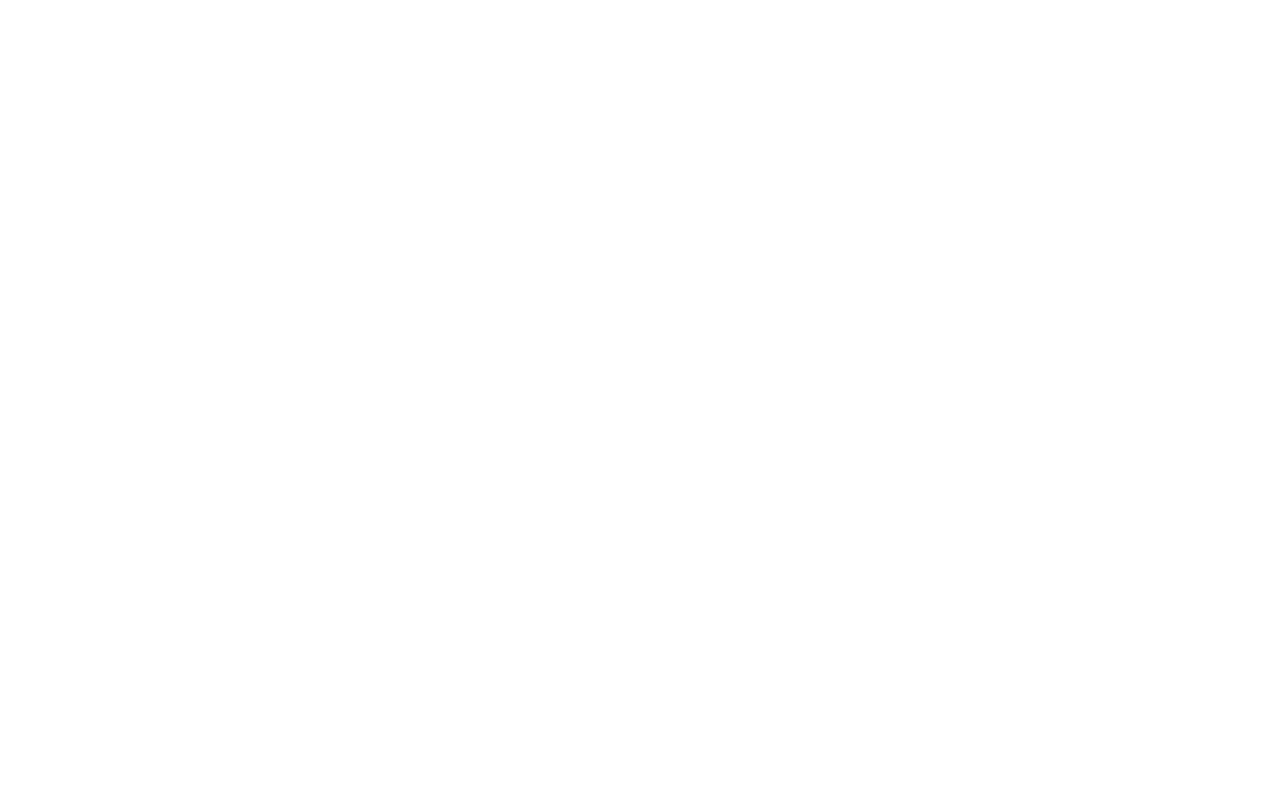
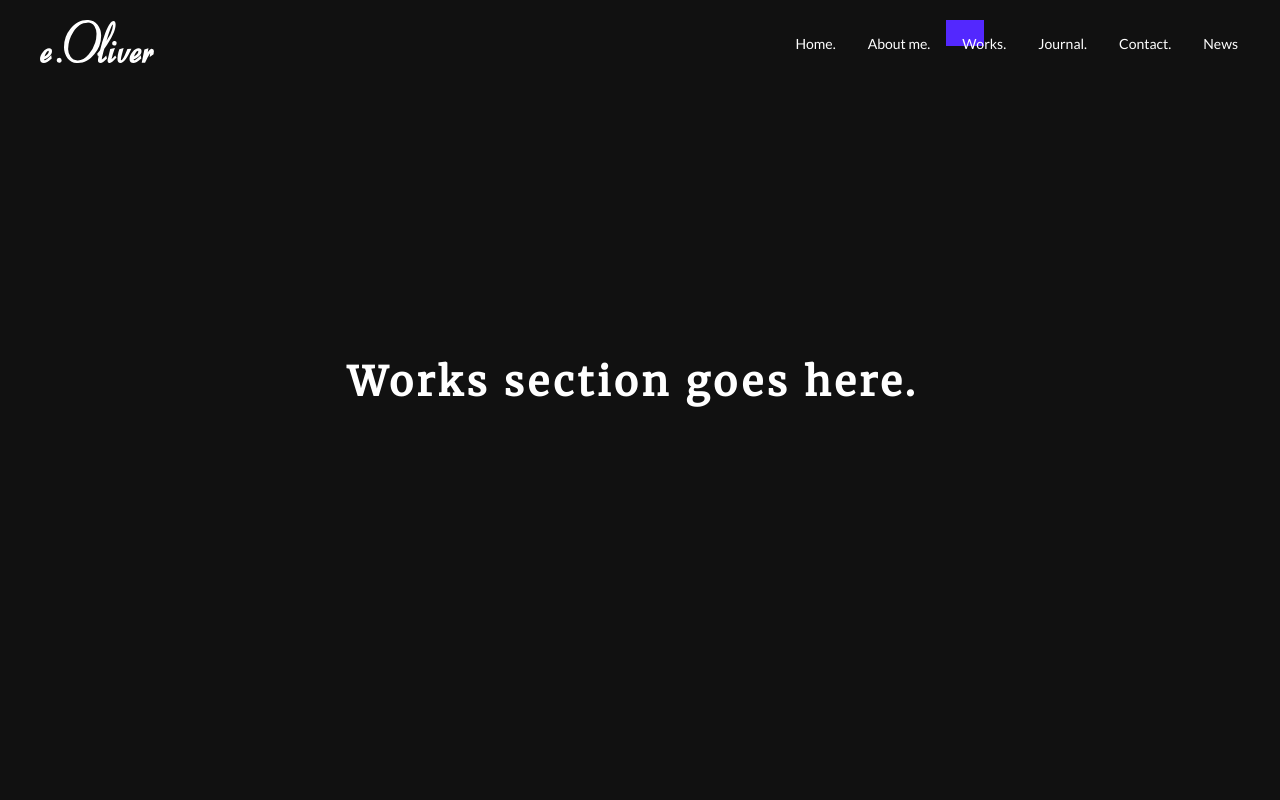
Before and after one commit to dalejodc/frontend-test, an Angular app: page /works in a window 1280 px wide. Before the commit this address led to /. Shown: the top 800 px of the page. Built offline with nearby package versions, Linux system fonts and the light colour scheme.

Commit message:
Works demo section

```diff
--- a/src/app/app-routing.module.ts
+++ b/src/app/app-routing.module.ts
@@ -3,12 +3,14 @@ import { Routes, RouterModule } from '@angular/router';
 import {HomeComponent} from './components/home/home/home.component';
 import {ContactComponent} from './components/contact/contact.component';
 import {AboutComponent} from './components/about/about.component';
+import { WorksComponent} from './components/works/works.component';
 
 const routes: Routes = [
   {path: '', component: HomeComponent},
   {path: 'home', component: HomeComponent},
-  {path: 'contact', component: ContactComponent},
-  {path: 'about', component: AboutComponent}
+  {path: 'about', component: AboutComponent},
+  {path: 'works', component: WorksComponent},
+  {path: 'contact', component: ContactComponent}
 ];
 
 @NgModule({
--- a/src/app/app.module.ts
+++ b/src/app/app.module.ts
@@ -17,6 +17,7 @@ import { FooterComponent } from './components/shared/footer/footer.component';
 import { ContactComponent } from './components/contact/contact.component';
 import { AboutComponent } from './components/about/about.component';
 import { SpinnerComponent } from './components/shared/spinner/spinner.component';
+import { WorksComponent } from './components/works/works.component';
 
 @NgModule({
   declarations: [
@@ -34,6 +35,7 @@ import { SpinnerComponent } from './components/shared/spinner/spinner.component'
     ContactComponent,
     AboutComponent,
     SpinnerComponent,
+    WorksComponent,
   ],
   imports: [
     BrowserModule,
--- a/src/app/components/shared/navbar/navbar.component.html
+++ b/src/app/components/shared/navbar/navbar.component.html
@@ -8,7 +8,7 @@
                 <h1><a (click)="goTo('home')">Home</a></h1>
                 <h1><a (click)="goTo('about')">About me</a></h1>
                 <h1><a (click)="goTo('contact')">Contact</a></h1>
-                <h1><a (click)="goTo('work')">Works</a></h1>
+                <h1><a (click)="goTo('works')">Works</a></h1>
                 <h1><a (click)="goTo('journal')">Journal</a></h1>
                 <h1><a (click)="goTo('news')">News</a></h1>
                 <br>
--- /dev/null
+++ b/src/app/components/works/works.component.css
@@ -0,0 +1,14 @@
+.works-section {
+	height: 100%;
+	min-height: 91vh;
+	background-repeat: no-repeat;
+    background: var(--light-black);
+    padding-top: 160px;
+    /* padding-bottom: 40%; */
+}
+
+.title {
+    font-family: 'Merriweather', serif;
+    font-size: 40px;
+    letter-spacing: 4px
+}
--- /dev/null
+++ b/src/app/components/works/works.component.html
@@ -0,0 +1,13 @@
+<app-navbar></app-navbar>
+<div class="works-section">
+
+  <div class="ui grid" style="padding-top: 8%;padding-bottom: 5%">
+    <div class=" sixteen wide tablet wide computer column "></div>
+    <div class=" sixteen  wide tablet sixteen wide computer column center aligned">
+      <h1 class="white-text title animated fadeInDown">Works section goes here.</h1>
+    </div>
+    <div class=" six wide computer column "></div>
+    <div class=" two wide computer column "></div>
+  </div>
+</div>
+<app-footer></app-footer>
--- /dev/null
+++ b/src/app/components/works/works.component.ts
@@ -0,0 +1,15 @@
+import { Component, OnInit } from '@angular/core';
+
+@Component({
+  selector: 'app-works',
+  templateUrl: './works.component.html',
+  styleUrls: ['./works.component.css']
+})
+export class WorksComponent implements OnInit {
+
+  constructor() { }
+
+  ngOnInit() {
+  }
+
+}
```
Also changed, not shown: 1 other file (tests, documents, lock files or other folders).
